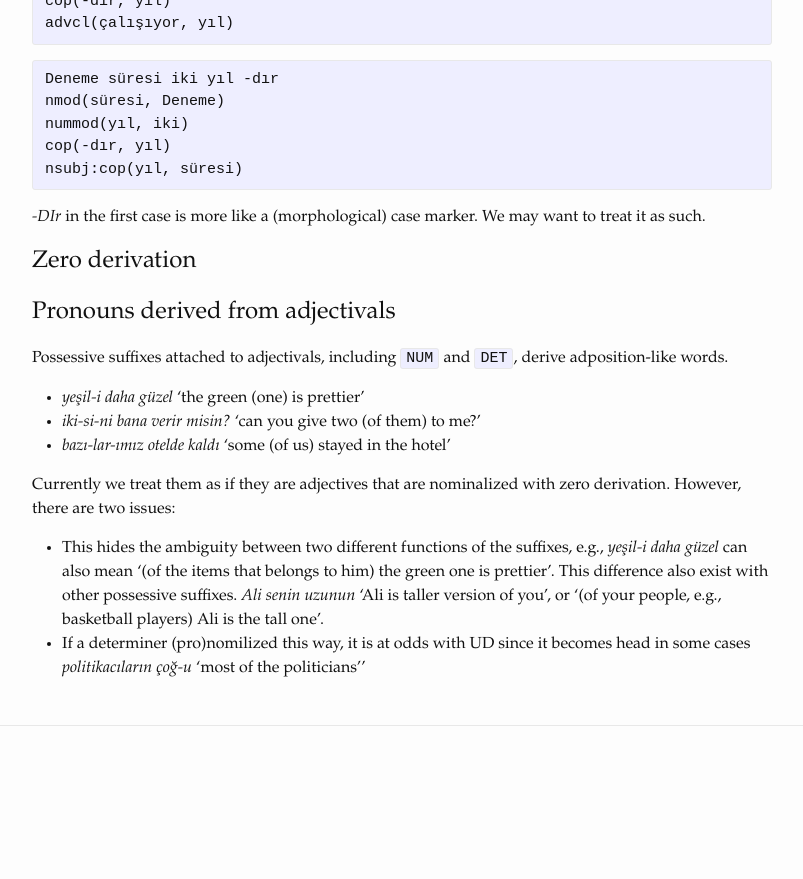
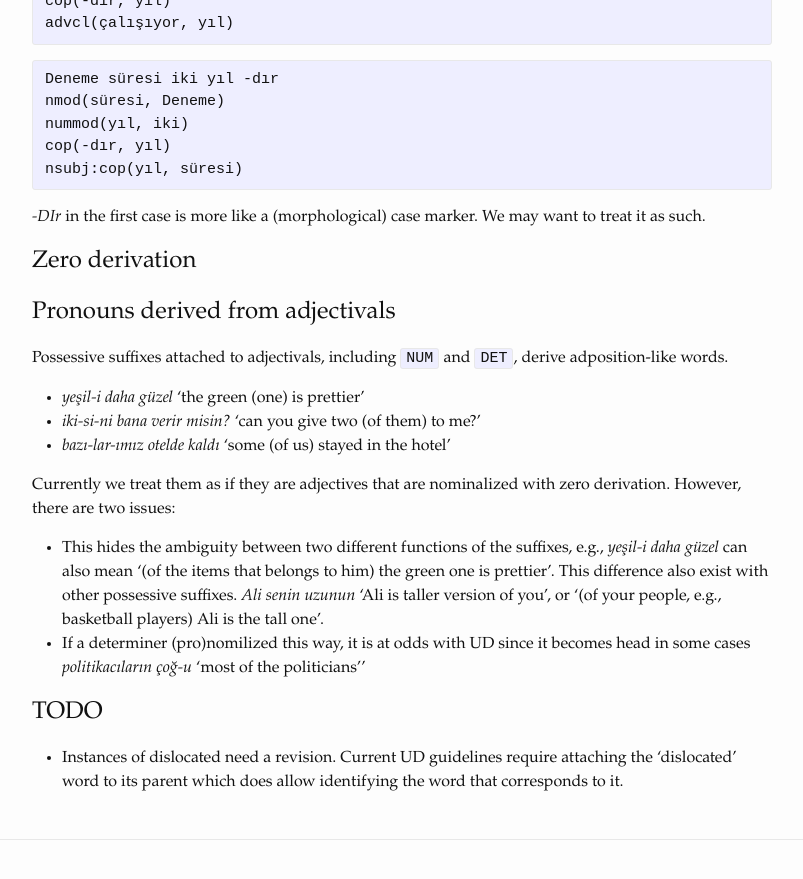
Before and after one commit to coltekin/gk-treebank, a Jekyll site: the page built from docs/index.md, in a window 1280 px wide and 900 px high, scrolled down 1248 px. Shown: the top 879 px of the window, without its empty margins (238-1041 px from the left). Built offline with Jekyll 4.4.1, drawn with Linux system fonts in a browser that asks for light colours; before the commit the page ends 2034 px from its top, so only the background shows below that.

Commit message:
Chapter 11

```diff
--- a/docs/index.md
+++ b/docs/index.md
@@ -110,3 +110,9 @@ However, there are two issues:
   or '(of your people, e.g., basketball players) Ali is the tall one'.
 - If a determiner (pro)nomilized this way, it is at odds with UD since
   it becomes head in some cases _politikacıların çoğ-u_ 'most of the politicians''
+
+## TODO
+
+- Instances of dislocated need a revision.
+    Current UD guidelines require attaching the 'dislocated' word
+    to its parent which does allow identifying the word that corresponds to it.
```
Also changed, not shown: 1 other file.
